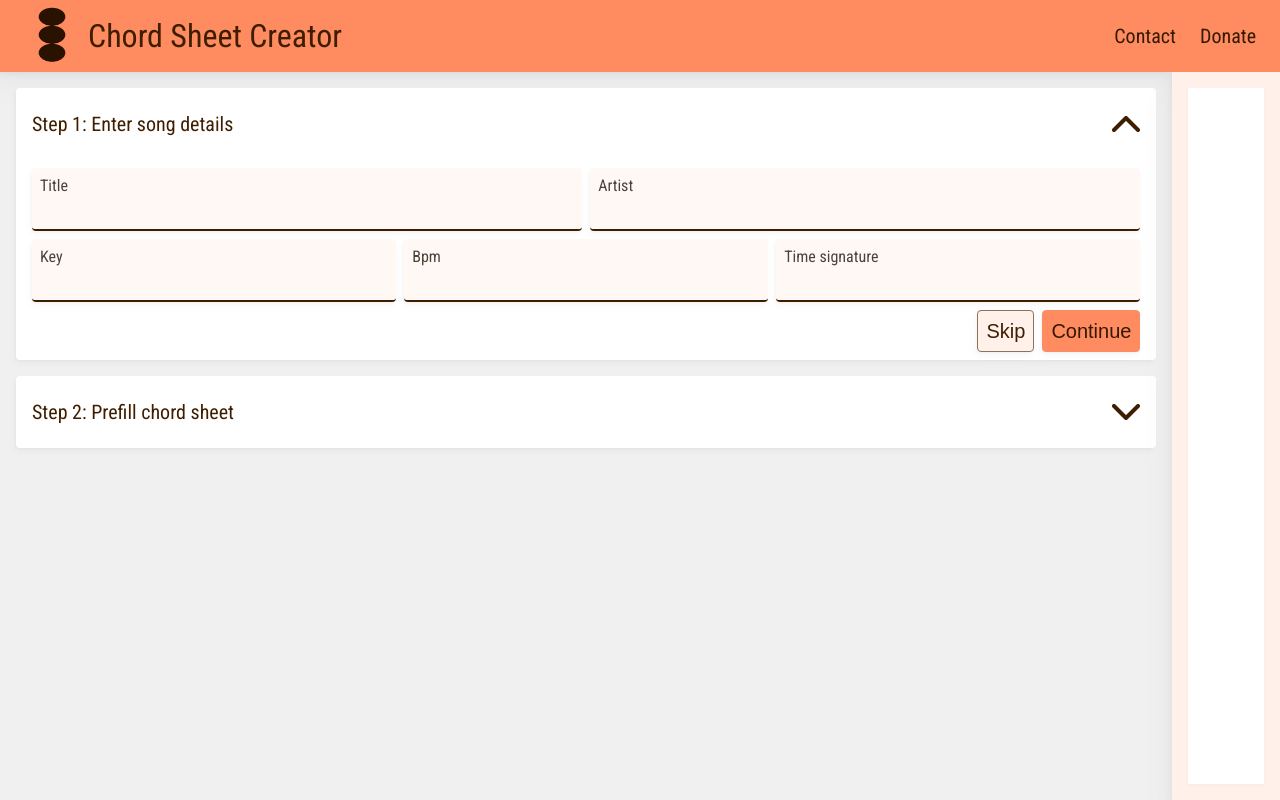
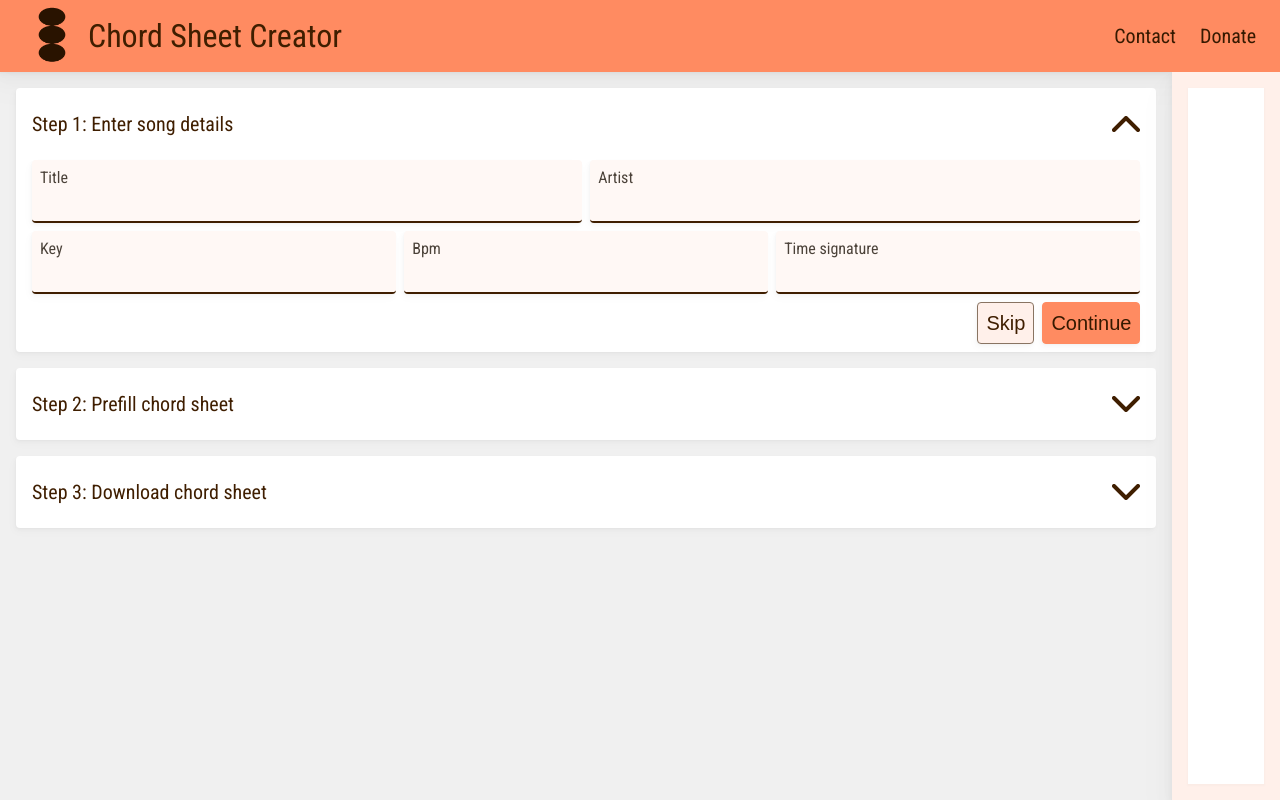
Before and after one commit to occrg/chord-sheet-creator, a Vue app in the folder chord_sheet_creator/: page / in a window 1280 px wide. Built offline with nearby package versions, Linux system fonts and the light colour scheme.

Commit message:
added the download information step

```diff
--- a/chord_sheet_creator/public/main.css
+++ b/chord_sheet_creator/public/main.css
@@ -15,13 +15,7 @@
 
 
 /* Resetting default HTML where necessary */
-h1 {
-    font-weight: normal;
-    margin-block-start: 0px;
-    margin-block-end: 0px;
-}
-
-h2 {
+h1, h2, p, ul {
     font-weight: normal;
     margin-block-start: 0px;
     margin-block-end: 0px;
@@ -188,9 +182,12 @@ h2 {
     padding-bottom: 4px;
 }
 
-.extra-large-vertical-padding {
-    padding-top: 24px;
+.extra-large-bottom-padding {
     padding-bottom: 24px;
+}
+
+.large-top-padding {
+    padding-top: 16px;
 }
 
 .large-bottom-padding {
--- a/chord_sheet_creator/src/components/chord_sheet_input/ChordSheetInput.vue
+++ b/chord_sheet_creator/src/components/chord_sheet_input/ChordSheetInput.vue
@@ -1,12 +1,12 @@
 <script setup lang="ts">
 import type { Component } from "vue";
-import { markRaw } from "vue";
 
 import Accordion from "../reusable/Accordion.vue";
 import { AccordionState } from "../reusable/Accordion.vue";
 
 import SongDetailsChordSheetInput from "./SongDetailsChordSheetInput.vue";
 import PrefillChordSheetInput from "./PrefillChordSheetInput.vue";
+import DownloadChordSheetHelperText from "./DownloadChordSheetHelperText.vue";
 </script>
 
 <template>
@@ -36,7 +36,7 @@ import PrefillChordSheetInput from "./PrefillChordSheetInput.vue";
 interface ChordSheetInputStep {
     component: Component,
     title: string,
-    completeButtonText: string,
+    completeButtonText: string | undefined,
     showSkipButton: boolean
 };
 
@@ -57,6 +57,12 @@ const CHORD_SHEET_INPUT_STEPS: ChordSheetInputStep[] = [
     title: "Prefill chord sheet",
     completeButtonText: "Create",
     showSkipButton: false
+  },
+  {
+    component: DownloadChordSheetHelperText,
+    title: "Download chord sheet",
+    completeButtonText: undefined,
+    showSkipButton: false
   }
 ]
 
@@ -64,19 +70,26 @@ export default {
   name: "chord-sheet-input",
   data () {
     return {
-      stepProperties: [
-        {
-          accordionState: AccordionState.OPEN,
-          completeProcessTrigger: 0
-        },
-        {
+      stepProperties: [] as ChordSheetInputStepProp[]
+    }
+  },
+  created () {
+    this.setStepProperties();
+  },
+  methods: {
+    setStepProperties: function () {
+      this.stepProperties.push({
+        accordionState: AccordionState.OPEN,
+        completeProcessTrigger: 0
+      })
+
+      for (let i = 1; i < CHORD_SHEET_INPUT_STEPS.length; i++) {
+        this.stepProperties.push({
           accordionState: AccordionState.CLOSED,
           completeProcessTrigger: 0
-        }
-      ] as ChordSheetInputStepProp[]
-    }
-  },
-  methods: {
+        })
+      }
+    },
     getAccordionState: function (accordionOrder: number): AccordionState {
       if (accordionOrder > (this.stepProperties.length - 1)) {
         throw new ReferenceError("Accordion to get doesn't exist");
--- /dev/null
+++ b/chord_sheet_creator/src/components/chord_sheet_input/DownloadChordSheetHelperText.vue
@@ -0,0 +1,18 @@
+<template>
+    <div id="download-chord-sheet-helper-text">
+        <p>
+          Download your finished chord sheet using the buttons in the bar below. Each option fits a different use.
+        </p>
+        <ul>
+          <!-- <li>PDF: Download a PDF if you want to print your chord sheet off.</li> -->
+          <li>HTML: Download the HTML if you want to tweak the style or structure of the chord sheet and you know how.</li>
+          <!-- <li>Data: Download the data so you can paste it into step 2 to pick up with your chord sheet where you left off another time.</li> -->
+        </ul>
+    </div>
+</template>
+
+<script lang="ts">
+export default {
+  name: "download-chord-sheet-helper-text"
+};
+</script>
--- a/chord_sheet_creator/src/components/chord_sheet_input/PrefillChordSheetInput.vue
+++ b/chord_sheet_creator/src/components/chord_sheet_input/PrefillChordSheetInput.vue
@@ -10,7 +10,7 @@ const chordSheetStore = useChordSheetStore();
 </script>
 
 <template>
-  <div id="step-2-section-content"
+  <div id="prefill-chord-sheet-input"
       class="medium-bottom-padding">
       <InputField label="Chord Sheet Content"
           id="chord-sheet-content-input"
@@ -51,7 +51,6 @@ export default {
   watch: {
     completeProcessTrigger: {
       handler(newValue: boolean) {
-        console.log(newValue)
         if (newValue) {
           this.createChordSheet();
         }
--- a/chord_sheet_creator/src/components/chord_sheet_input/SongDetailsChordSheetInput.vue
+++ b/chord_sheet_creator/src/components/chord_sheet_input/SongDetailsChordSheetInput.vue
@@ -9,7 +9,7 @@ const chordSheetStore = useChordSheetStore();
 </script>
 
 <template>
-    <div id="step-1-section-content"
+    <div id="song-details-chord-sheet-input"
         class="vertical-layout
         small-vertical-gap
         medium-vertical-padding">
--- a/chord_sheet_creator/src/components/reusable/Accordion.vue
+++ b/chord_sheet_creator/src/components/reusable/Accordion.vue
@@ -12,11 +12,12 @@ import Button from "./Button.vue";
   <div class="vertical-layout
     white-background
     medium-border-radius
+    medium-vertical-padding
+    large-horizontal-padding
     medium-shadow">
       <div @click="$emit('toggle', accordionOrder)"
         class="horizontal-layout
-        extra-large-vertical-padding
-        large-horizontal-padding
+        large-vertical-padding
         medium-vertical-gap
         non-text-clickable">
         <h2 class="fill-space
@@ -27,17 +28,14 @@ import Button from "./Button.vue";
             :direction="ACCORDION_STATE_TO_CHEVRON_ICON_DIRECTION[state]">
         </ChevronIcon>
       </div>
-      <div v-show="ACCORDION_STATE_TO_SHOW_CONTENT_BOOLEAN[state]"
-        class="large-horizontal-padding">
+      <div v-show="ACCORDION_STATE_TO_SHOW_CONTENT_BOOLEAN[state]">
         <slot></slot>
       </div>
       <div v-show="ACCORDION_STATE_TO_SHOW_CONTENT_BOOLEAN[state] && completeButtonText"
         class="horizontal-layout
         primary-right
         small-horizontal-gap
-        large-horizontal-padding
-        small-top-padding
-        medium-bottom-padding">
+        small-top-padding">
         <Button v-if="showSkipButton"
           @buttonClicked="$emit('skip', accordionOrder)"
           :buttonStyle="ButtonStyle.SECONDARY"
```
